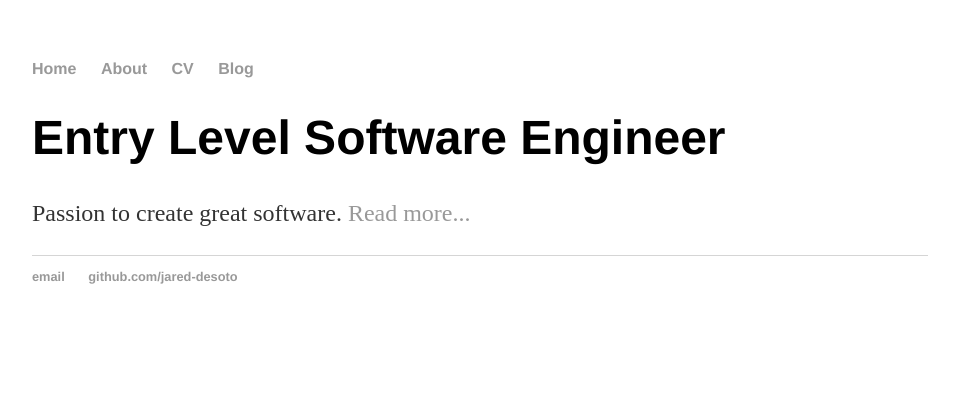
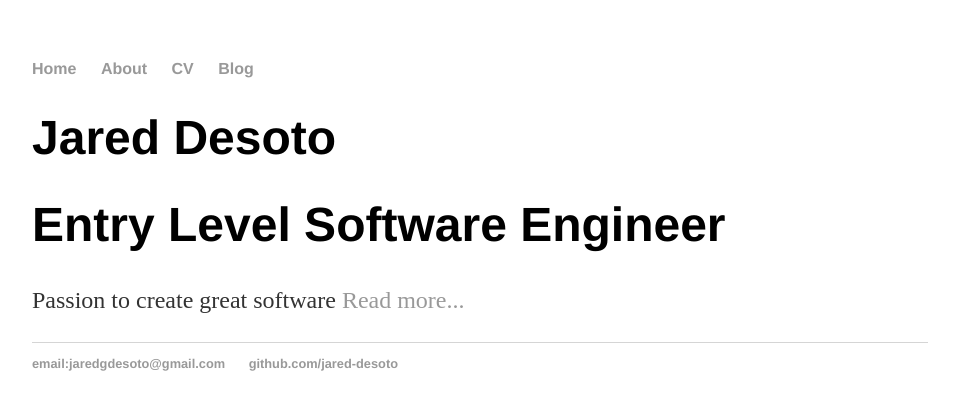
Before and after one commit to jared-desoto/jared-desoto.github.io, a Jekyll site: the page built from index.html, in a window 1280 px wide. Shown: the top 410 px of the page, without its empty margins (160-1119 px from the left). Built offline with Jekyll 4.4.1, drawn with Linux system fonts in a browser that asks for light colours; part of the change alters nothing that is shown.

Commit message:
Updating to utilize default formatting

```diff
--- a/index.html
+++ b/index.html
@@ -1,30 +1,9 @@
-<!DOCTYPE html>
-<html>
-	<head>
-		<title>Jared DeSoto</title>
-		<!-- link to main stylesheet -->
-		<link rel="stylesheet" type="text/css" href="/css/main.css">
-	</head>
-	<body>
-		<nav>
-    		<ul>
-        		<li><a href="/">Home</a></li>
-	        	<li><a href="/about">About</a></li>
-        		<li><a href="/cv">CV</a></li>
-        		<li><a href="/blog">Blog</a></li>
-    		</ul>
-		</nav>
-		<div class="container">
-    		<div class="blurb">
-        		<h1>Entry Level Software Engineer</h1>
-				<p> Passion to create great software. <a href="/about">Read more...</a></p>
-    		</div><!-- /.blurb -->
-		</div><!-- /.container -->
-		<footer>
-    		<ul>
-        		<li><a href="mailto:jaredgdesoto@gmail.com">email</a></li>
-        		<li><a href="https://github.com/jared-desoto">github.com/jared-desoto</a></li>
-			</ul>
-		</footer>
-	</body>
-</html>
+---
+layout: default
+title: Jared DeSoto
+---
+<div class="blurb">
+	<h1>Jared Desoto</h1>
+	<h1>Entry Level Software Engineer</h1>
+	<p>Passion to create great software <a href="/about">Read more...</a></p>
+</div><!-- /.blurb -->
```
